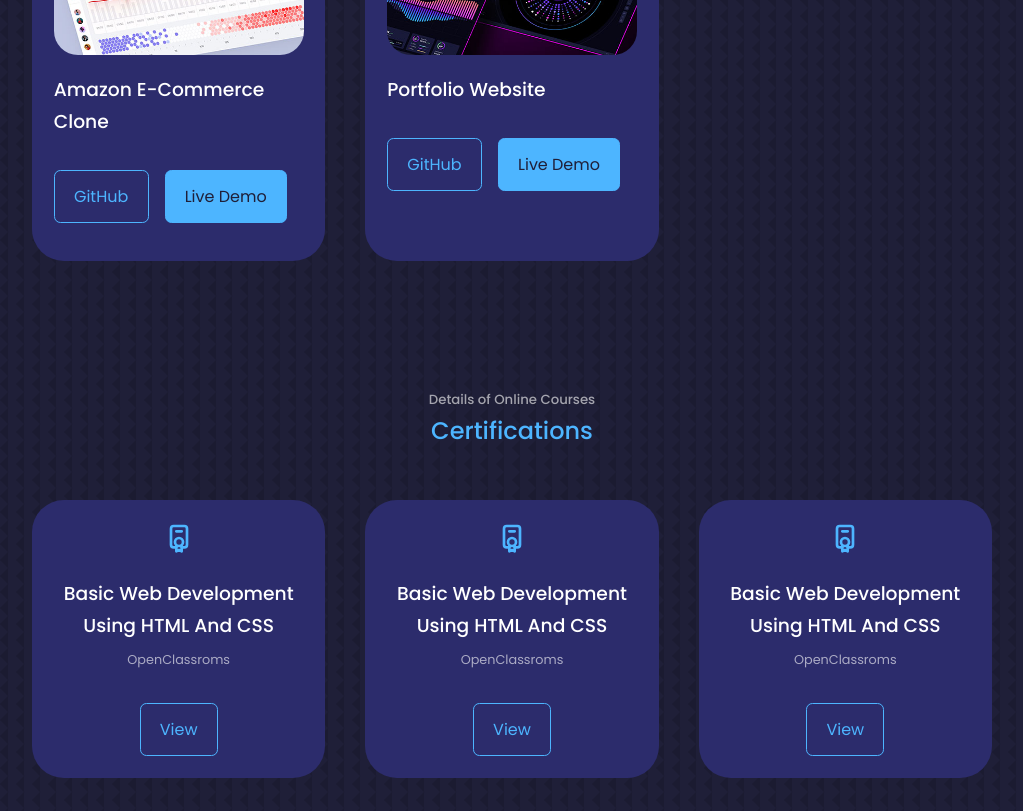
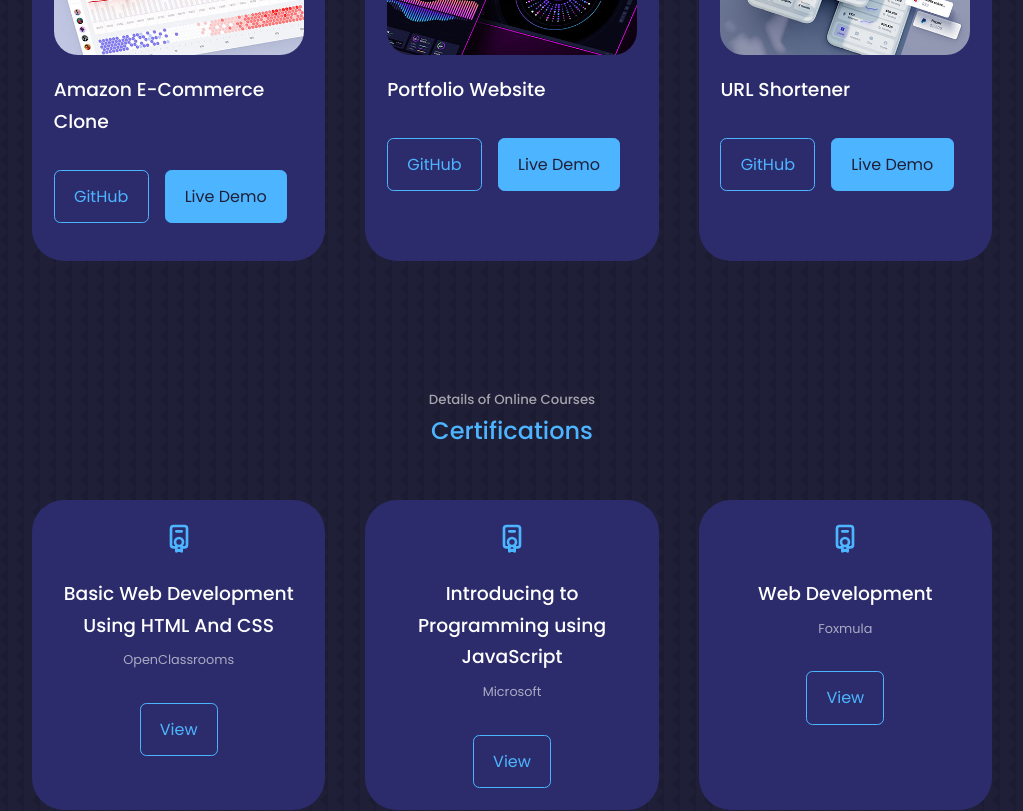
Before and after one commit to dip4012/portfolio-website, a React (Create React App) app: page / in a window 1280 px wide. Shown: the part 3320-4131 px from the top of the page, without its empty margins (128-1151 px from the left). Built offline with nearby package versions, Linux system fonts and the light colour scheme.

Commit message:
Added url shortener project and other certification details

```diff
--- a/src/components/Certifications/Certifications.jsx
+++ b/src/components/Certifications/Certifications.jsx
@@ -1,6 +1,27 @@
 import React from "react";
 import "./Certifications.css";
 import { TbCertificate2 } from "react-icons/tb";
+
+const data = [
+	{
+		id: 1,
+		title: "Basic Web Development Using HTML And CSS",
+		provider: "OpenClassrooms",
+		link: "https://drive.google.com/file/d/1Krj53JJZ_iM4hyzrQnBYt9vnptFJQOZ_/view",
+	},
+	{
+		id: 1,
+		title: "Introducing to Programming using JavaScript",
+		provider: "Microsoft",
+		link: "https://drive.google.com/file/d/1HQauDtqLsI_EM5fx3AGteNDqjr_Ij9VL/view?usp=sharing",
+	},
+	{
+		id: 1,
+		title: "Web Development",
+		provider: "Foxmula",
+		link: "https://drive.google.com/file/d/1MXkVeh-0EYv7g2RUISOJ4aA1PWuWBJgn/view?usp=sharing",
+	},
+];
 
 const Testimonials = () => {
 	return (
@@ -9,44 +30,17 @@ const Testimonials = () => {
 			<h2>Certifications</h2>
 
 			<div className="container certifications__container">
-				<article className="certificate">
-					<TbCertificate2 className="certificate__icon" />
-					<h3>Basic Web Development Using HTML And CSS</h3>
-					<small>OpenClassroms</small>
+				{data.map(({ id, title, provider, link }) => (
+					<article className="certificate">
+						<TbCertificate2 className="certificate__icon" />
+						<h3>{title}</h3>
+						<small>{provider}</small>
 
-					<a
-						href="https://drive.google.com/file/d/1Krj53JJZ_iM4hyzrQnBYt9vnptFJQOZ_/view"
-						className="btn"
-					>
-						View
-					</a>
-				</article>
-
-				<article className="certificate">
-					<TbCertificate2 className="certificate__icon" />
-					<h3>Basic Web Development Using HTML And CSS</h3>
-					<small>OpenClassroms</small>
-
-					<a
-						href="https://drive.google.com/file/d/1Krj53JJZ_iM4hyzrQnBYt9vnptFJQOZ_/view"
-						className="btn"
-					>
-						View
-					</a>
-				</article>
-
-				<article className="certificate">
-					<TbCertificate2 className="certificate__icon" />
-					<h3>Basic Web Development Using HTML And CSS</h3>
-					<small>OpenClassroms</small>
-
-					<a
-						href="https://drive.google.com/file/d/1Krj53JJZ_iM4hyzrQnBYt9vnptFJQOZ_/view"
-						className="btn"
-					>
-						View
-					</a>
-				</article>
+						<a href={link} className="btn" target="_blank">
+							View
+						</a>
+					</article>
+				))}
 			</div>
 		</section>
 	);
--- a/src/components/Portfolio/Portfolio.jsx
+++ b/src/components/Portfolio/Portfolio.jsx
@@ -12,22 +12,29 @@ const data = [
 		id: 1,
 		image: IMG1,
 		title: "Amazon E-Commerce Clone",
-		github: "https://github.com",
+		github: "https://github.com/dip4012/amazon-ecommerce-clone.git",
 		demo: "https://clone-edac6.web.app",
 	},
 	{
 		id: 1,
 		image: IMG2,
 		title: "Portfolio Website",
-		github: "https://github.com",
+		github: "https://github.com/dip4012/portfolio-website.git",
 		demo: "https://clone-edac6.web.app",
+	},
+	{
+		id: 1,
+		image: IMG3,
+		title: "URL Shortener",
+		github: "https://github.com/dip4012/URL-Shortener.git",
+		demo: "https://url-shortener-0412.herokuapp.com/",
 	},
 ];
 
 const Portfolio = () => {
 	return (
 		<section id="portfolio">
-			<h5>My React Works</h5>
+			<h5>My Web Development Works</h5>
 			<h2>Portfolio</h2>
 
 			<div className="container portfolio__container">
```
